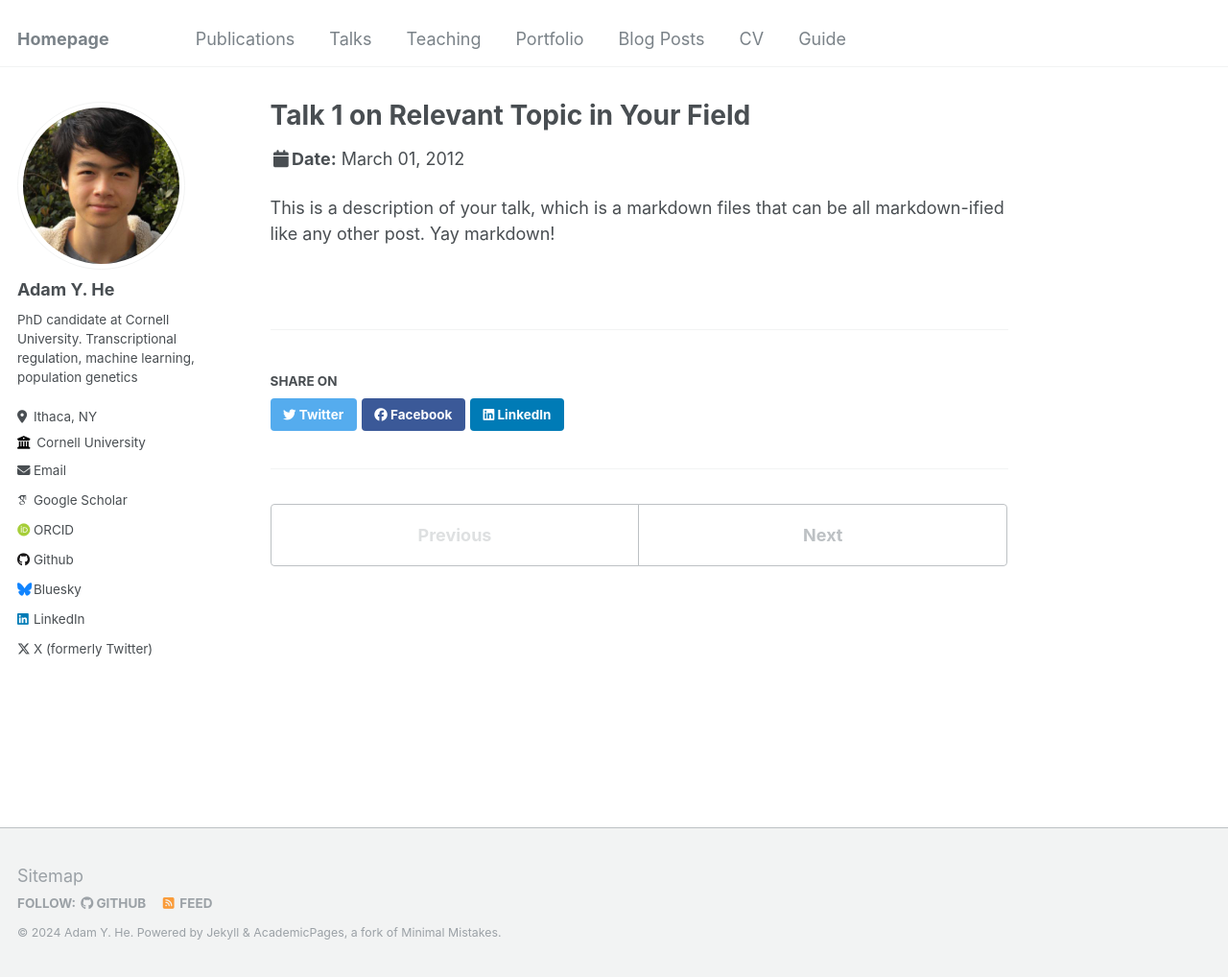
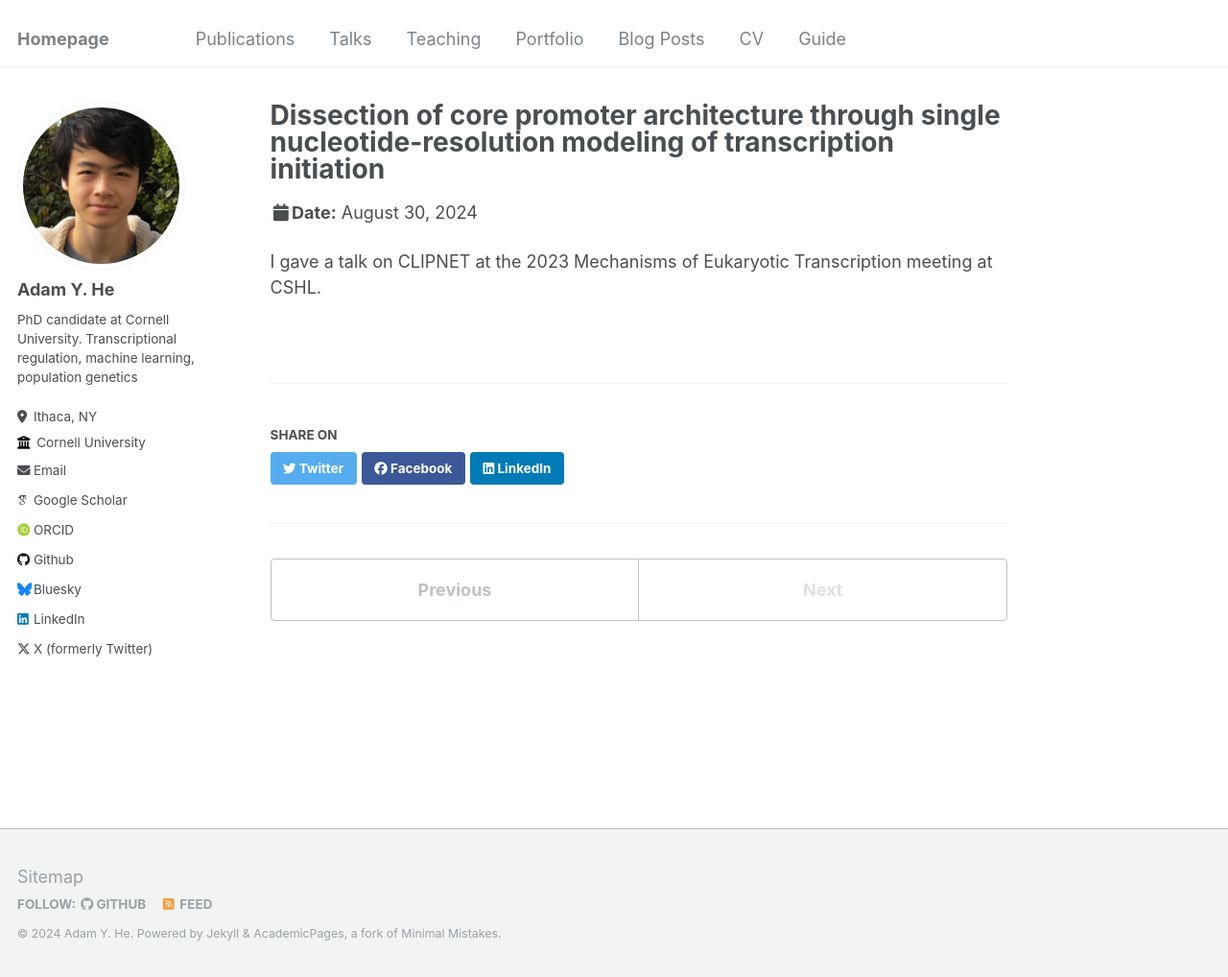
Before and after one commit to adamyhe/adamyhe.github.io, a Jekyll site: the page built from _talks/2012-03-01-talk-1.md, in a window 1280 px wide and 1018 px high. Shown: the whole window at 96% size. Built offline with Jekyll 4.4.1, drawn with Linux system fonts in a browser that asks for light colours; some web fonts are replaced.

Commit message:
Update 2024-MOET.md

```diff
--- a/_talks/2012-03-01-talk-1.md
+++ b/_talks/2012-03-01-talk-1.md
@@ -1,11 +1,12 @@
 ---
-title: "Talk 1 on Relevant Topic in Your Field"
+title: "Dissection of core promoter architecture through single nucleotide-resolution modeling of transcription initiation"
 collection: talks
 type: "Talk"
-permalink: /talks/2012-03-01-talk-1
-venue: "UC San Francisco, Department of Testing"
-date: 2012-03-01
-location: "San Francisco, California"
+permalink: /talks/2024-MOET
+venue: "Mechanisms of Eukaryotic Transcription"
+slidesurl: 'http://adamyhe.github.io/files/adamhe_mechanisms2023.pdf'
+date: 2024-08-30
+location: "Cold Spring Harbor Laboratory, Cold Spring Harbor, New York"
 ---
 
-This is a description of your talk, which is a markdown files that can be all markdown-ified like any other post. Yay markdown!
+I gave a talk on CLIPNET at the 2023 Mechanisms of Eukaryotic Transcription meeting at CSHL.
```
